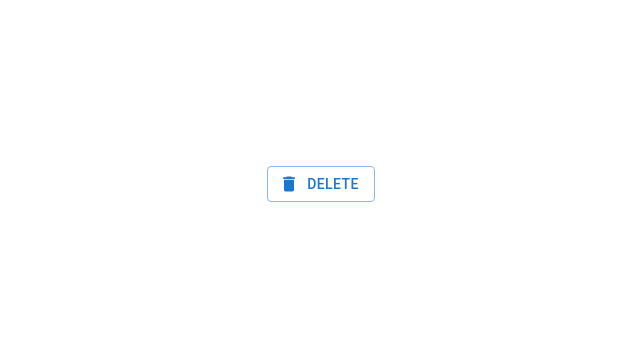
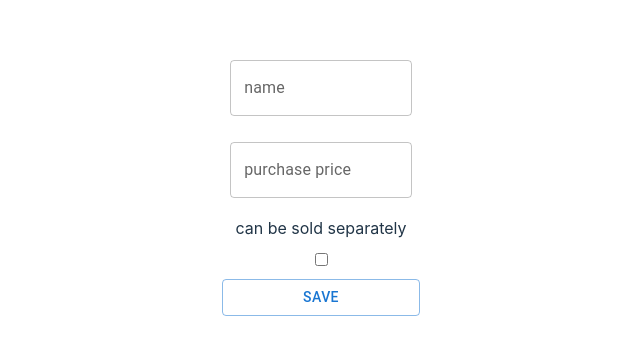
Before and after one commit to fintegrate-practicum/inventory, a React (Vite) app in the folder nest/react/: page / in a window 1280 px wide. Shown: the part 216-570 px from the top of the page, without its empty margins (319-959 px from the left). Built offline with nearby package versions, Linux system fonts and the light colour scheme.

Commit message:
add a design to the add element form

```diff
--- a/nest/react/package.json
+++ b/nest/react/package.json
@@ -18,7 +18,7 @@
     "@emotion/styled": "^11.11.5",
     "@hookform/resolvers": "^3.4.2",
     "@mui/icons-material": "^5.15.19",
-    "@mui/material": "^5.15.14",
+    "@mui/material": "^5.15.20",
     "@reduxjs/toolkit": "^2.2.3",
     "axios": "^1.6.8",
     "dotenv": "^16.4.5",
--- a/nest/react/src/App.tsx
+++ b/nest/react/src/App.tsx
@@ -3,12 +3,16 @@ import reactLogo from './assets/react.svg';
 import viteLogo from '/vite.svg';
 import './App.css';
 import DeleteProduct from './components/DeleteProduct';
+import { ComponentForm } from './components/ComponentForm';
+import AddProductForm from './components/AddProductForm';
 
 function App() {
   const [count, setCount] = useState(0);
   return (
     <>
-<DeleteProduct/>
+      {/* <DeleteProduct/> */}
+      <ComponentForm />
+      {/* <AddProductForm/> */}
     </>
   )
 }
--- /dev/null
+++ b/nest/react/src/components/ComponentForm.css
@@ -0,0 +1,5 @@
+form{
+    display: flex;
+    flex-direction: column;
+    gap: 10px;
+}
--- a/nest/react/src/components/ComponentForm.tsx
+++ b/nest/react/src/components/ComponentForm.tsx
@@ -4,26 +4,34 @@ import * as yup from 'yup';
 import { yupResolver } from "@hookform/resolvers/yup";
 import FormData from 'form-data';
 import { IComponent } from '../interfaces/IComponent';
+import TextField from '@mui/material/TextField';
+import Box from '@mui/material/Box';
+import Button from '@mui/material/Button';
+import './ComponentForm.css';
 
 const notSaleAloneSchema = yup.object().shape({
     name: yup.string().required("name is a required field").min(3, "name must be at least 3 characters").max(20, "name must be at most 20 characters"),
-    purchasePrice: yup.number().required("purchase price is a required field").positive("price must be positive"),
+    purchasePrice: yup.string().required("purchase price is a required field").matches(/^[0-9]{1,}$/, "price consists of numbers only"),
     isAlone: yup.boolean()
 });
 
 const saleAloneSchema = yup.object().shape({
     name: yup.string().required("name is a required field").min(3, "name must be at least 3 characters").max(20, "name must be at most 20 characters"),
-    purchasePrice: yup.number().required("purchase price is a required field").positive("price must be positive"),
+    purchasePrice: yup.string().required("purchase price is a required field").matches(/^[0-9]{1,}$/, "price consists of numbers only"),
     isAlone: yup.boolean(),
     description: yup.string().required("description is a required field"),
-    salePrice: yup.number().required("sale price is a required field").positive("sale price must be positive")
-    .test('is-greater-than', 'sale price must be greater than purchase price', function(value) {
-      const { purchasePrice } = this.parent;
-      return value > purchasePrice || value === 0;
-    }),
+    salePrice: yup.string()
+      .required("sale price is a required field")
+      .matches(/^[0-9]{1,}$/, "price consists of numbers only")
+      .test('is-greater-than', 'sale price must be greater than purchase price', function (value) {
+        const { purchasePrice } = this.parent;
+        const parsedSalePrice = parseFloat(value);
+        const parsedPurchasePrice = parseFloat(purchasePrice);
+        return parsedSalePrice > parsedPurchasePrice || parsedSalePrice === 0;
+      }),
 
     images: yup.array().min(1, "must be at least 1").max(5, "must be at most 5").required('please select an image')
-});
+  });
 
 export const ComponentForm: React.FC<IComponent> = () => {
     const [isAloneChecked, setIsAloneChecked] = useState(false);
@@ -33,10 +41,8 @@ export const ComponentForm: React.FC<IComponent> = () => {
 
     const save = (data: IComponent) => {
         if (isAloneChecked) {
-
             alert("ניתן למכירה בנפרד");
-        }
-        else {
+        } else {
             alert("לא ניתן למכירה בנפרד");
         }
     }
@@ -54,37 +60,99 @@ export const ComponentForm: React.FC<IComponent> = () => {
     };
 
     return (
+
         <form onSubmit={handleSubmit(save)}>
-            <label>name</label>
-            <input {...register("name")} />
-            {errors.name && <p>{errors.name.message}</p>}
 
-            <label>purchase price</label>
-            <input {...register("purchasePrice")} />
-            {errors.purchasePrice && <p>{errors.purchasePrice.message}</p>}
+            {!errors.name ?
+                <Box className='itemInput' sx={{ '& > :not(style)': { m: 1, width: '18ch' }, }} noValidate autoComplete="off">
+                    <TextField id="outlined-basic" label="name" variant="outlined" {...register("name")} />
+                </Box>
+                :
+                <Box className='itemInput' sx={{ '& .MuiTextField-root': { m: 1, width: '18ch' }, }} noValidate autoComplete="off">
+                    <TextField
+                        error
+                        id="outlined-error-helper-text"
+                        label="name"
+                        defaultValue="name"
+                        helperText={errors.name.message}
+                        {...register("name")}
+                    />
+                </Box>
+
+            }
+
+            {!errors.purchasePrice ?
+                <Box className='itemInput' sx={{ '& > :not(style)': { m: 1, width: '18ch' }, }} noValidate autoComplete="off">
+                    <TextField id="outlined-basic" label="purchase price" variant="outlined" {...register("purchasePrice")} />
+                </Box>
+                :
+                <Box className='itemInput' sx={{ '& .MuiTextField-root': { m: 1, width: '18ch' }, }} noValidate autoComplete="off">
+                    <TextField
+                        error
+                        id="outlined-error-helper-text"
+                        label="purchase price"
+                        defaultValue="purchasePrice"
+                        helperText={errors.purchasePrice.message}
+                        {...register("purchasePrice")}
+                    />
+                </Box>
+
+            }
 
             <label>can be sold separately</label>
             <input type="checkbox" {...register("isAlone")}
                 checked={isAloneChecked}
                 onChange={handleIsAloneChange} />
 
+
+
             {isAloneChecked && (
                 <>
-                    <label>description</label>
-                    <input {...register("description")} />
-                    {errors.description && <p>{errors.description.message}</p>}
+                    {!errors.description ?
+                        <Box className='itemInput' sx={{ '& > :not(style)': { m: 1, width: '18ch' }, }} noValidate autoComplete="off">
+                            <TextField id="outlined-basic" label="description" variant="outlined" {...register("description")} />
+                        </Box>
+                        :
+                        <Box className='itemInput' sx={{ '& .MuiTextField-root': { m: 1, width: '18ch' }, }} noValidate autoComplete="off">
+                            <TextField
+                                error
+                                id="outlined-error-helper-text"
+                                label="description"
+                                defaultValue="description"
+                                helperText={errors.description.message}
+                                {...register("description")}
+                            />
+                        </Box>
+                    }
 
-                    <label>salePrice</label>
-                    <input {...register("salePrice")} />
-                    {errors.salePrice && <p>{errors.salePrice.message}</p>}
+                    {!errors.salePrice ?
+                        <Box className='itemInput' sx={{ '& > :not(style)': { m: 1, width: '18ch' }, }} noValidate autoComplete="off">
+                            <TextField id="outlined-basic" label="sale price" variant="outlined" {...register("salePrice")} />
+                        </Box>
+                        :
+                        <Box className='itemInput' sx={{ '& .MuiTextField-root': { m: 1, width: '18ch' }, }} noValidate autoComplete="off">
+                            <TextField
+                                error
+                                id="outlined-error-helper-text"
+                                label="sale price"
+                                defaultValue="sale price"
+                                helperText={errors.salePrice.message}
+                                {...register("salePrice")}
+                            />
+                        </Box>
+
+                    }
 
                     <label>images</label>
                     <input type="file" multiple onChange={handleImageChange} />
                     {errors.images && <p>{errors.images.message}</p>}
+
                 </>
             )}
 
-            <input type="submit" />
+            {/* <input type="submit" /> */}
+            <Button variant="outlined" type ="submit">save</Button>
+
         </form>
     );
 }
```
Also changed, not shown: nest/react/src/components/AddProductForm.tsx (+53 -21 lines), 1 other file (tests, documents, lock files or other folders).
